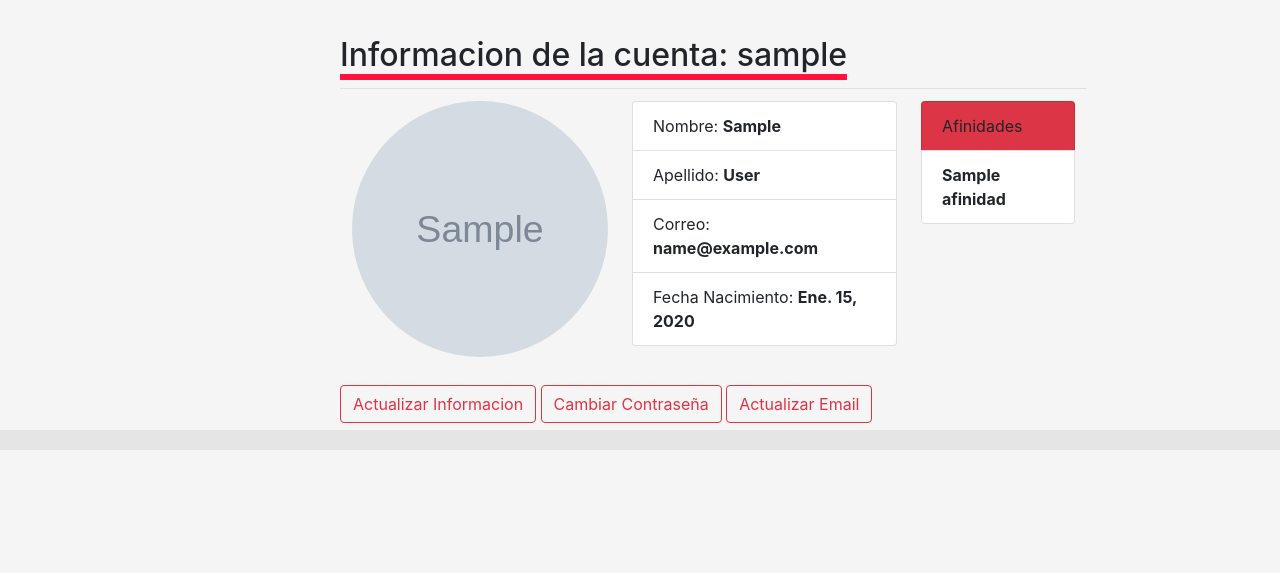
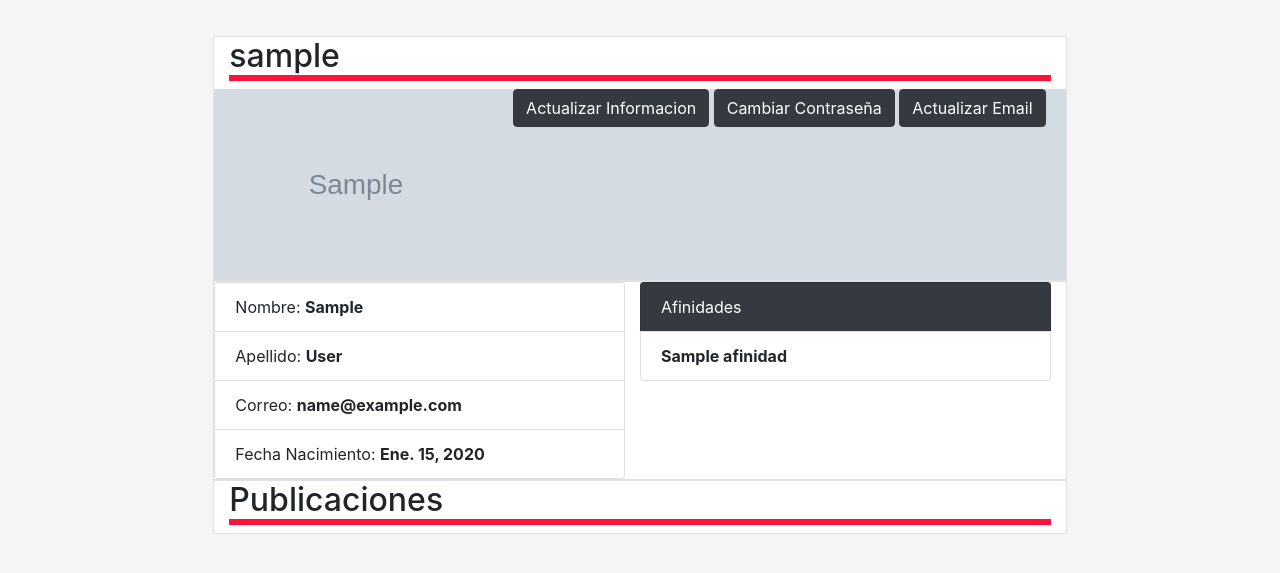
Before and after one commit to velascoandrs/ezPosts, a Django app: page /usuario/cuenta in a window 1280 px wide. Shown: the part 64-637 px from the top of the page. Run offline with Django 3.2, Linux system fonts and the light colour scheme; a user stored in the database is signed in; tables that the repository leaves empty hold one stand-in row (values such as "Sample post"); grey boxes marked "Sample" are stand-in pictures; some libraries are stand-ins or nearby versions.

Commit message:
pantalla del perfil de usuario

```diff
--- a/ezPost/templates/usuario/informacion_cuenta.html
+++ b/ezPost/templates/usuario/informacion_cuenta.html
@@ -4,36 +4,47 @@
     {% block title %}
     <title>Perfil</title>
     {% endblock %}
-{% block meta-content %}
-        <div class="main-profile borde" style="display: flex;flex-direction: column;justify-content: center;">
-            <h2 class="titulo">{% block titulo %}Informacion de la cuenta: {{ user.username}}{% endblock %}</h2>
-{% block content %}
-    <div>
-    <table  class="table table-responsive-xl">
-        <tr >
-            <td>
-                    <img src="http://{{ request.get_host }}/media/{{ user.perfil.foto_perfil }}" class="rounded-circle" alt="Cinque Terre" height="256" width="256" >
-            </td>
+{% block metacontent %}
+    <style>
+        .fondo{
+            background: url("http://{{ request.get_host }}/media/{{ user.perfil.foto_perfil_portada }}");
+            background-repeat: no-repeat;
+            background-size: cover;
+         }
+    </style>
+    <link href="/static/css/post.detail.css"  rel="stylesheet"/>
+    <div class="row">
+            <div class="col-md-2" ></div>
+            <div class="col-md-8 marco border ">
+                     <h2 class="titulo">{% block titulo %}{{ user.username}}{% endblock %}</h2>
+                    <div class="row fondo">
+                        <div class="col-md-4">
+                            <img  class="rounded-circle" style='height: 100%; width: 100%; object-fit: contain' src="http://{{ request.get_host }}/media/{{ user.perfil.foto_perfil }}"/>
+                        </div>
+                        <div class="col-md-8 ">
+                            <a href="{% url 'usuarios:actualizar' %}" type="button"><button class="btn btn-dark">Actualizar Informacion</button></a>
+                                <a href="{% url 'usuarios:cambiar_clave' %}" type="button"><button class="btn btn-dark">Cambiar Contraseña</button></a>
+                                <a href="{% url 'usuarios:cambiar_correo' %}" type="button"><button class="btn btn-dark">Actualizar Email</button></a>
+                        </div>
+                    </div>
 
-            <td>
+            </div>
+            <div class="col-md-2"></div>
+    </div>
     <div class="row">
-                    <div class="col-sm-12">
-                <div class="list-group">
+        <div class="col-md-2" ></div>
+            <div class="col-md-8 marco border ">
+                    <div class="row">
+                        <div class="col-md-6 list-group">
                              <a class="list-group-item">Nombre: <strong>{{ user.first_name }}</strong></a>
                              <a class="list-group-item">Apellido: <strong>{{ user.last_name }}</strong></a>
                              <a class="list-group-item">Correo: <strong>{{ user.email }}</strong></a>
                              <a class="list-group-item">Fecha Nacimiento: <strong>{{ user.perfil.fecha_nacimiento }}</strong></a>
 
+
                         </div>
-                </div>
-                </div>
-            </td>
-            <td>
-                <div class="row">
-                <div class="col-sm-12">
-
-                 <div class="list-group">
-                            <a class="list-group-item bg-danger" >Afinidades</a>
+                        <div class="col-md-6 list-group">
+                            <a class="list-group-item bg-dark" style="color: white;" >Afinidades</a>
                             {%  for afinidad in user.perfil.afinidades.all %}
                                 <a class="list-group-item">
                                     <strong>{{ afinidad }}</strong>
@@ -41,19 +52,20 @@
                             {% endfor %}
                         </div>
                     </div>
+
             </div>
-            </td>
+            <div class="col-md-2"></div>
+    </div>
+    <div class="row">
+    <div class="col-md-2" ></div>
+            <div class="col-md-8 marco border ">
+                     <h2 class="titulo">Publicaciones</h2>
+                    <div id="contenido">
 
-
-        </tr>
-    </table>
                     </div>
-    <div>
-        <a href="{% url 'usuarios:actualizar' %}" type="button"><button class="btn btn-outline-danger">Actualizar Informacion</button></a>
-        <a href="{% url 'usuarios:cambiar_clave' %}" type="button"><button class="btn btn-outline-danger">Cambiar Contraseña</button></a>
-        <a href="{% url 'usuarios:cambiar_correo' %}" type="button"><button class="btn btn-outline-danger">Actualizar Email</button></a>
+            </div>
+    <div class="col-md-2" ></div>
     </div>
 {% endblock %}
-
-        </div>
+{% block bot %}
 {% endblock %}
```
Also changed, not shown: 1 other file. Lines whose indentation alone changed are shown as unchanged.
